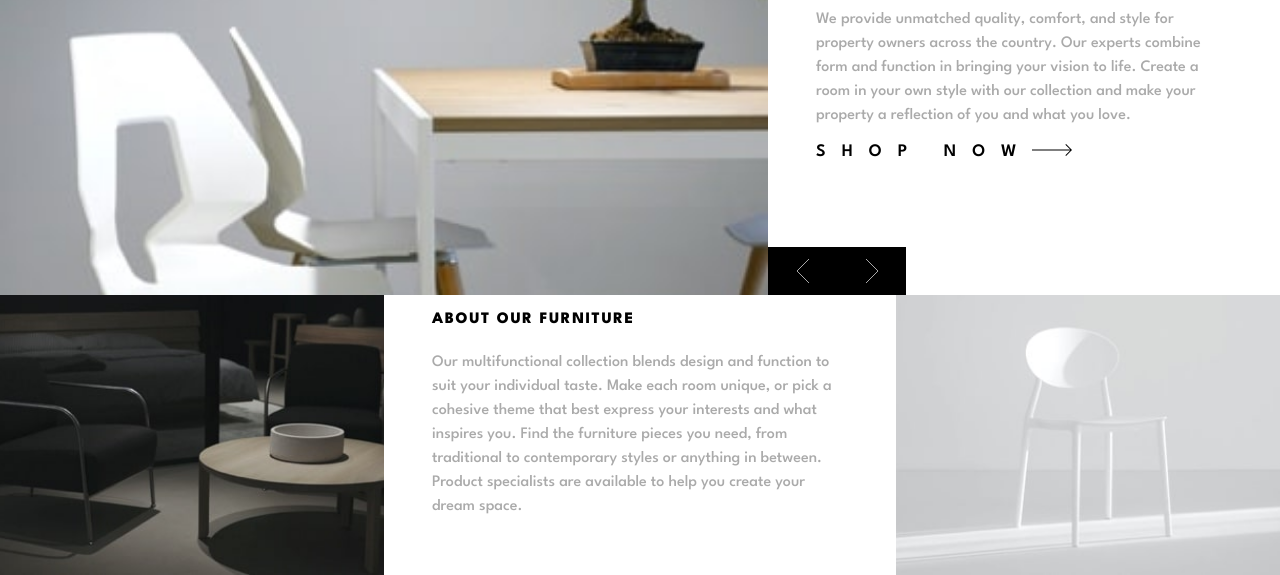
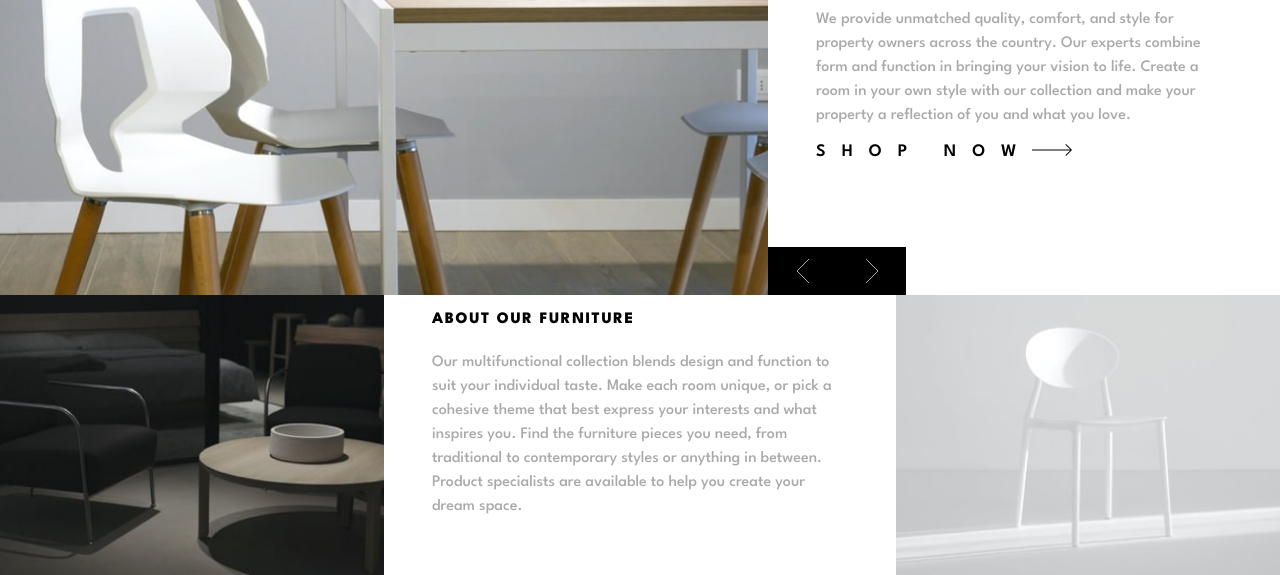
Before and after one commit to WebisBrian/FrontEndMentor-Furniture-mockup, a plain HTML site: page index.html in a window 1280 px wide. Shown: the part 225-800 px from the top of the page. Drawn offline with Linux system fonts and the light colour scheme.

Commit message:
Img adapt for Desktop

```diff
--- a/assets/css/style.css
+++ b/assets/css/style.css
@@ -159,6 +159,7 @@ h3 {
     }
 
     #section-img-btn {
+        background-image: url(../img/desktop-image-hero-1.jpg);
         width: 60%;
         height: 65vh;
     }
```
